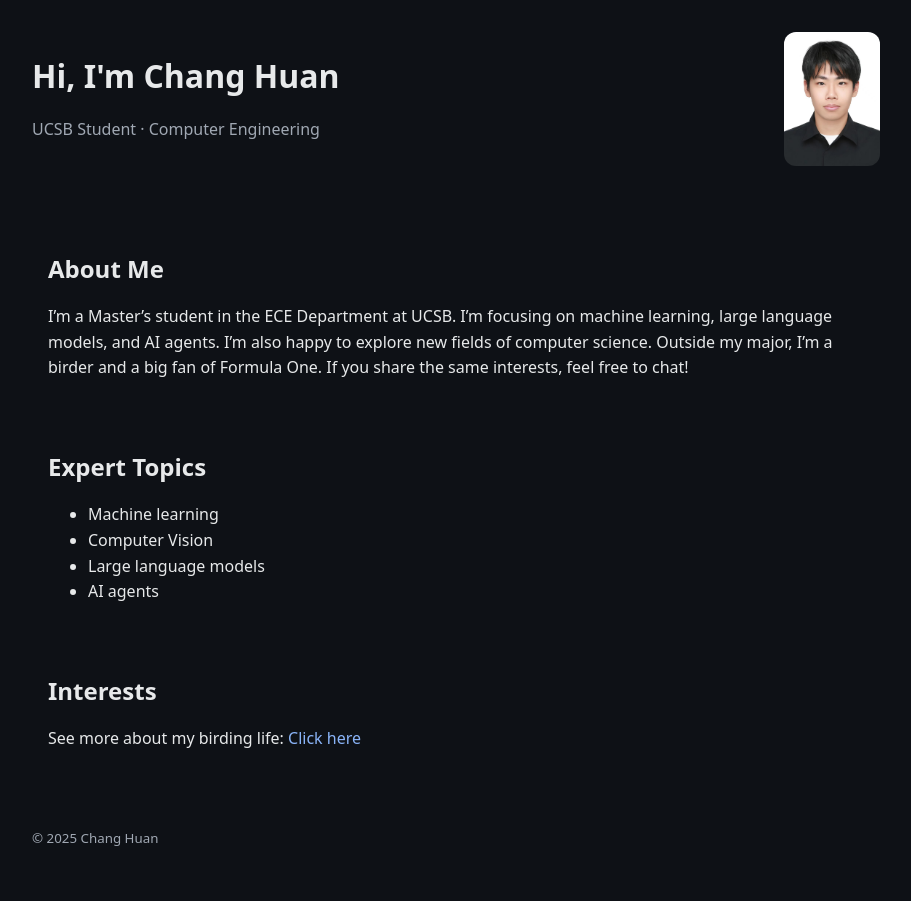
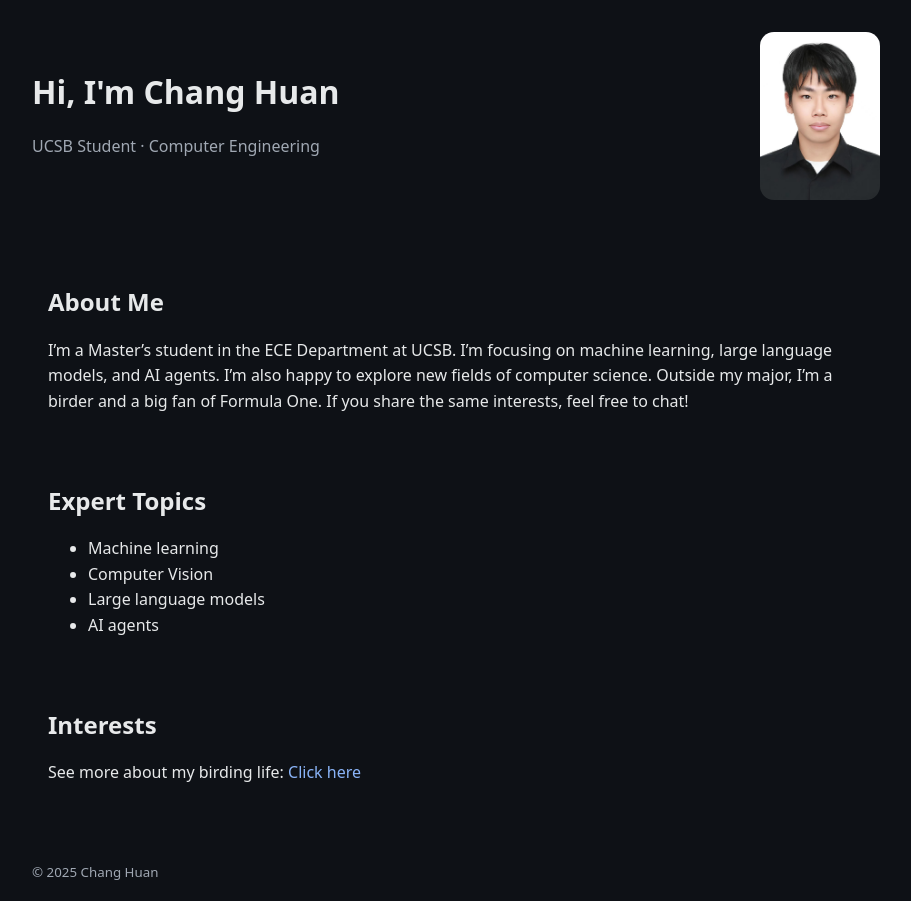
Before and after one commit to HuanCC666/HuanCC666.github.io, a plain HTML site: page index.html in a window 1280 px wide. Shown: the whole page, without its empty margins (184-1095 px from the left). Before the commit the page ends 867 px from the top, so only its background shows below. Drawn offline with Linux system fonts and the light colour scheme.

Commit message:
Adjust header photo dimensions and border radius

```diff
--- a/assets/css/style.css
+++ b/assets/css/style.css
@@ -117,9 +117,9 @@ pre{padding:0.75rem;overflow:auto}
 }
 
 .header-photo img {
-  width: 96px;
+  width: 120px;
   height: auto;
-  border-radius: 12px;
+  border-radius: 14px;
 }
 
 @media (max-width: 600px) {
```
